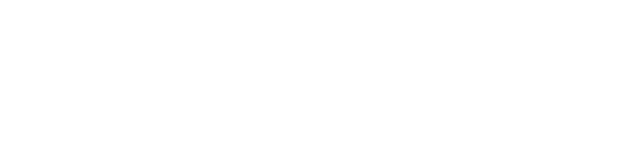
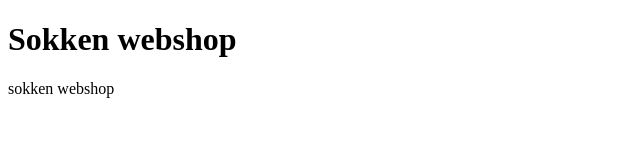
Before and after one commit to Panoi/gitles2, a website: page index.html in a window 1280 px wide. Shown: the whole page, without its empty margins (0-640 px from the left). Drawn offline with Linux system fonts and the light colour scheme.

Commit message:
foto's en titel

```diff
--- a/index.html
+++ b/index.html
@@ -5,6 +5,8 @@
     <title>Title</title>
 </head>
 <body>
+<h1> Sokken webshop </h1>
+<p> sokken webshop</p>
 
 </body>
 </html>
```
Also changed, not shown: Assets/game-console.png (added), Assets/mario.png (added), Assets/unicorn.png (added).
